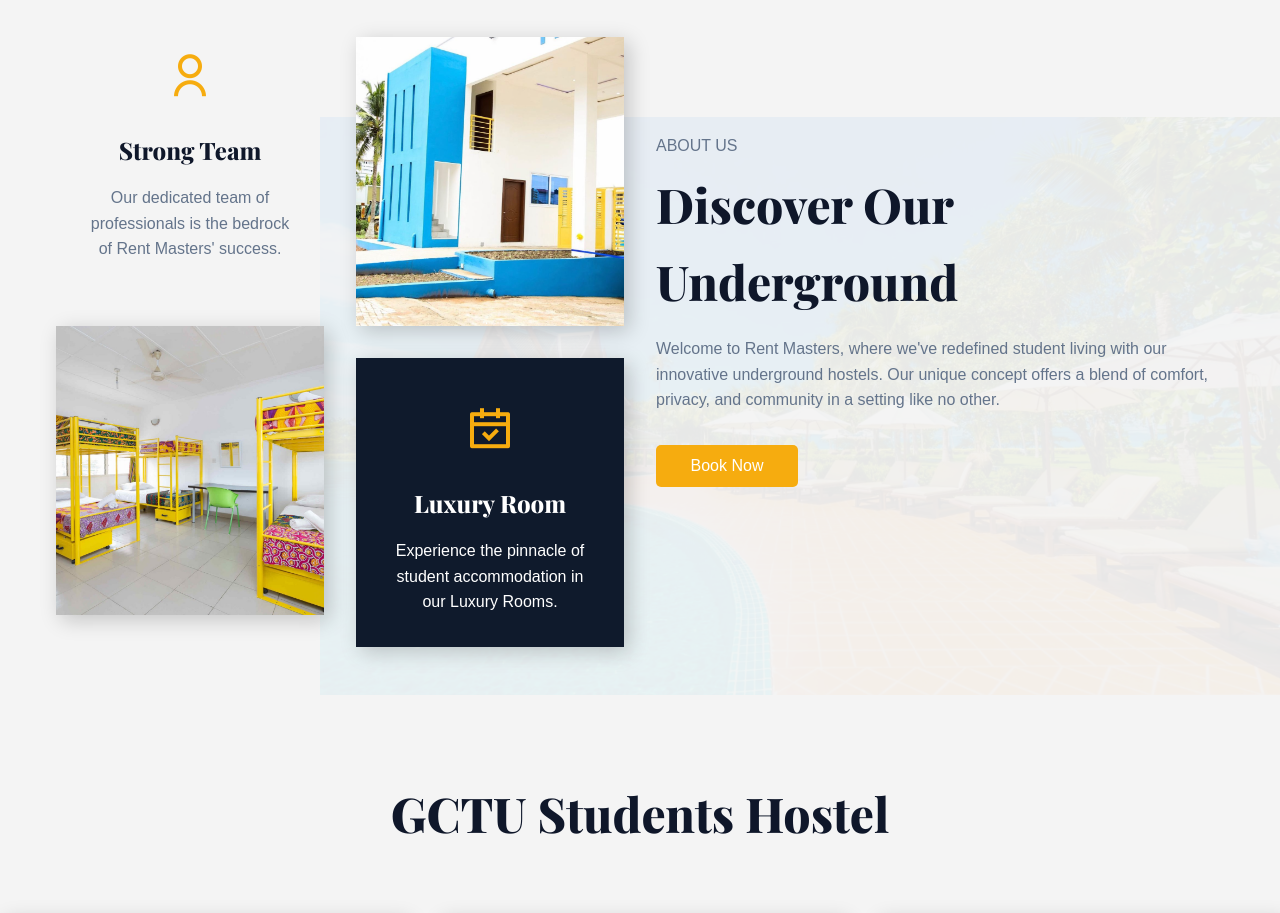
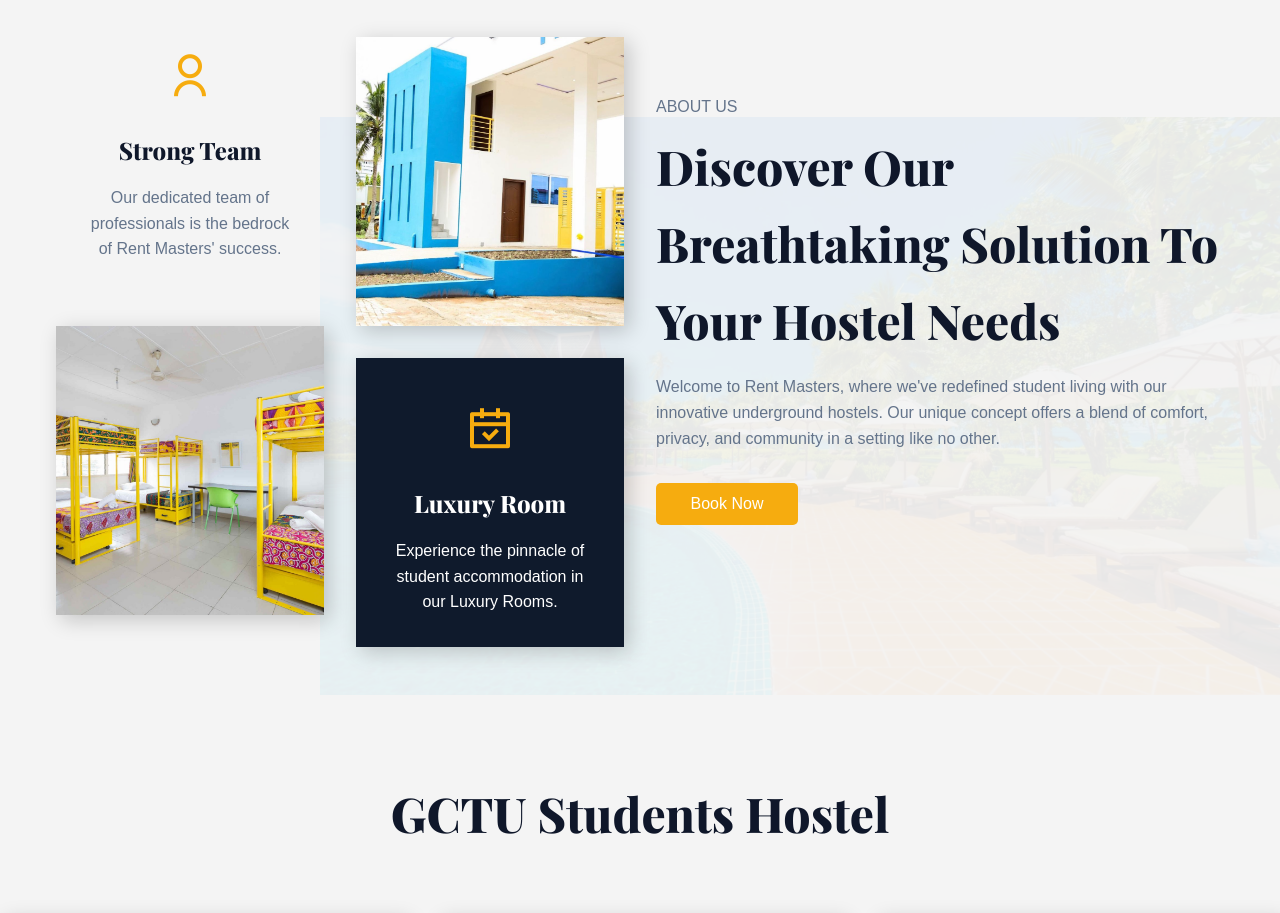
Before and after one commit to emmanuelarhu/RENTMASTERS, a plain HTML site: page index.html in a window 1280 px wide. Shown: the part 800-1713 px from the top of the page. Drawn offline with nearby package versions, Linux system fonts and the light colour scheme.

Commit message:
Made changes to the About US -Discover... -

```diff
--- a/index.html
+++ b/index.html
@@ -101,7 +101,7 @@
         </div>
         <div class="about__content">
           <p class="section__subheader">ABOUT US</p>
-          <h2 class="section__header">Discover Our Underground</h2>
+          <h2 class="section__header">Discover Our Breathtaking Solution To Your Hostel Needs</h2>
           <p class="section__description">
             Welcome to Rent Masters, where we've redefined student living with our innovative underground hostels. Our unique concept offers a blend of comfort, privacy, and community in a setting like no other.
 
```
